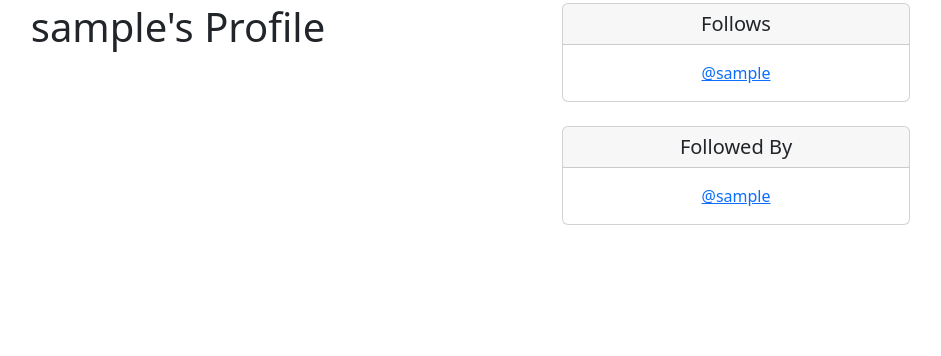
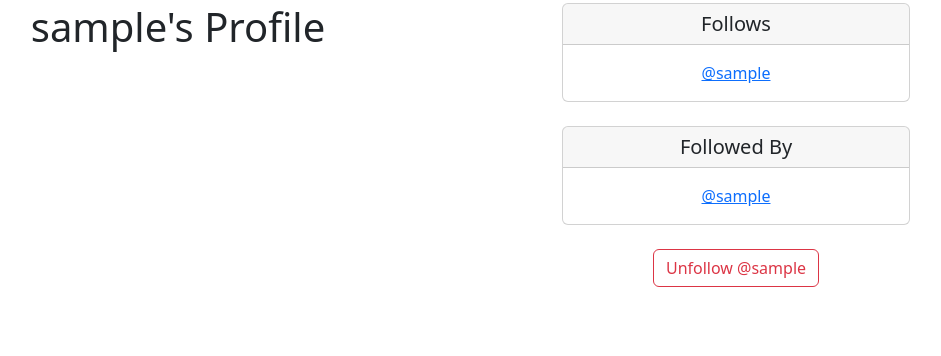
Before and after one commit to MichalDzielinski/twttr_clone, a Django app: page /profile/1 in a window 1280 px wide. Shown: the part 125-481 px from the top of the page, without its empty margins (276-1217 px from the left). Run offline with Django 4.2, Linux system fonts and the light colour scheme; the visitor is signed in with stand-in values (Sample User, id 1); data comes from the database, SQL or seed files in the repository.

Commit message:
Functionality and buttons to follow & unfollow users

```diff
--- a/mitter/views.py
+++ b/mitter/views.py
@@ -18,5 +18,19 @@ def profile_list(request):
 def profile(request, pk):
     if request.user.is_authenticated:
         profile = Profile.objects.get(user_id=pk)
+
+
+        if request.method == 'POST':
+            current_user_profile = request.user.profile
+            action = request.POST['follow']
+            if action == 'unfollow':
+                current_user_profile.follows.remove(profile)
+            elif action == 'follow':
+                current_user_profile.follows.add(profile)
+            current_user_profile.save()
         context = {'profile': profile}
         return render(request, 'mitter/profile.html', context )
+
+    else:
+        messages.success(request, ('You have to be logged in to see this page'))
+        return redirect('home')
--- a/templates/mitter/profile.html
+++ b/templates/mitter/profile.html
@@ -36,6 +36,27 @@
                       </p>
                     </div>
                   </div>
+                  <br>
+                  <form method="POST">
+                    {% csrf_token %}
+
+                    {% if profile in user.profile.follows.all %}
+                    <button class="btn btn-outline-danger" value="unfollow" type="submit" name="follow">
+                        Unfollow @{{profile.user.username|lower}}
+                    </button>
+
+
+                    {% else %}
+
+                    <button class="btn btn-outline-success" value="follow" type="submit" name="follow">
+                      Follow @{{profile.user.username|lower}}
+                  </button>
+
+                    {% endif %}
+
+
+
+                  </form>
 
 
 
@@ -46,8 +67,6 @@
 
 
 
-                <br> <br>
-                <strong></strong> <br>
 
 
             </div>
```
